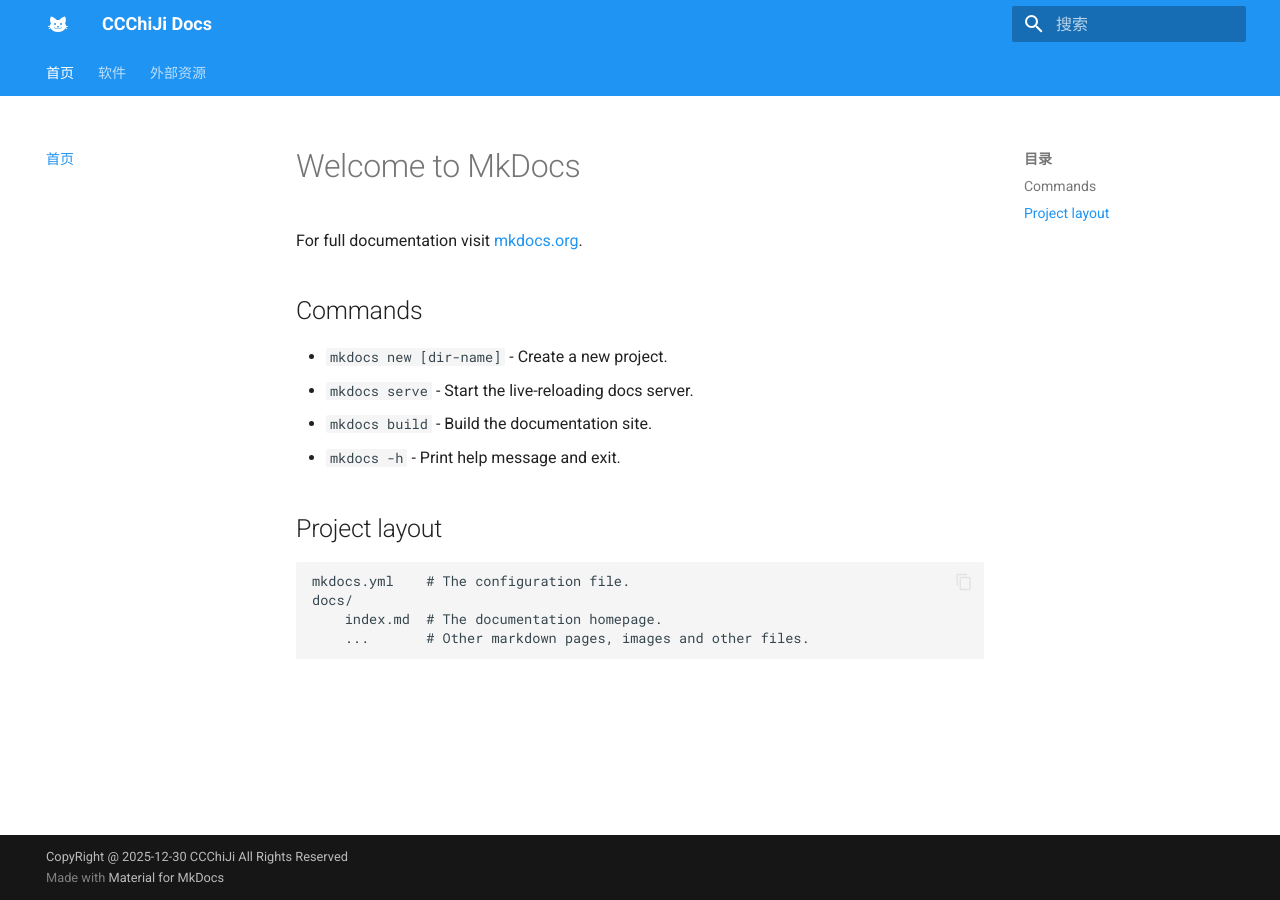
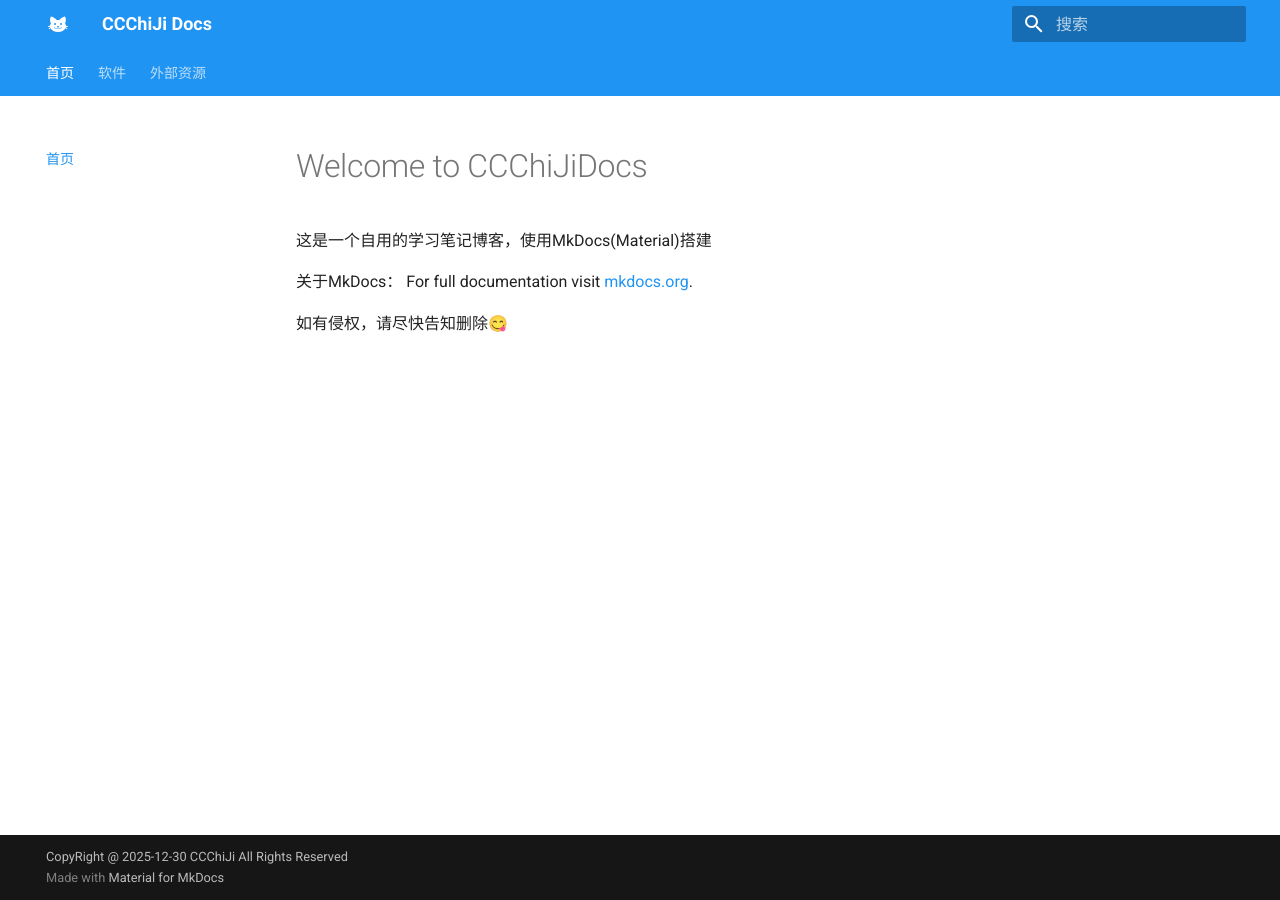
Before and after one commit to gailunzhou/my-docs, an MkDocs documentation site: the page built from docs/index.md, in a window 1280 px wide. Built offline with MkDocs 1.6.1 and Material for MkDocs 9.7.7, drawn with Linux system fonts in a browser that asks for light colours.

Commit message:
modified the index.md file

```diff
--- a/docs/index.md
+++ b/docs/index.md
@@ -1,17 +1,9 @@
-# Welcome to MkDocs
+# Welcome to CCChiJiDocs
 
+这是一个自用的学习笔记博客，使用MkDocs(Material)搭建
+
+关于MkDocs：
 For full documentation visit [mkdocs.org](https://www.mkdocs.org).
 
-## Commands
 
-* `mkdocs new [dir-name]` - Create a new project.
-* `mkdocs serve` - Start the live-reloading docs server.
-* `mkdocs build` - Build the documentation site.
-* `mkdocs -h` - Print help message and exit.
-
-## Project layout
-
-    mkdocs.yml    # The configuration file.
-    docs/
-        index.md  # The documentation homepage.
-        ...       # Other markdown pages, images and other files.
+如有侵权，请尽快告知删除😋
```
